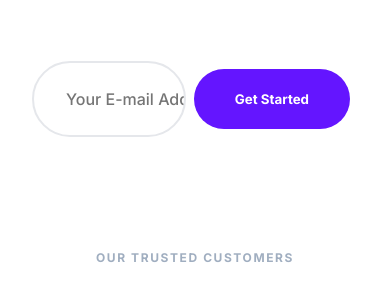
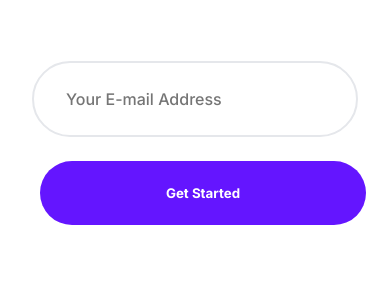
Before and after one commit to mzhang0306-creator/Final-Project, a plain HTML site: page index.html in a window 390 px wide. Shown: the part 863-1144 px from the top of the page. Drawn offline with Linux system fonts and the light colour scheme.

Commit message:
fiftythird push

```diff
--- a/style.css
+++ b/style.css
@@ -1805,5 +1805,14 @@
     cursor: pointer;
     transition: 300ms;
     z-index: 9999;
-}
-}
+    padding: 24px 0;
+    margin-top: 24px;
+}
+
+.header__email {
+    display: flex;
+    flex-direction: column;
+    width: 100%;
+    position: relative;
+    margin: 32px 0;
+}
```
